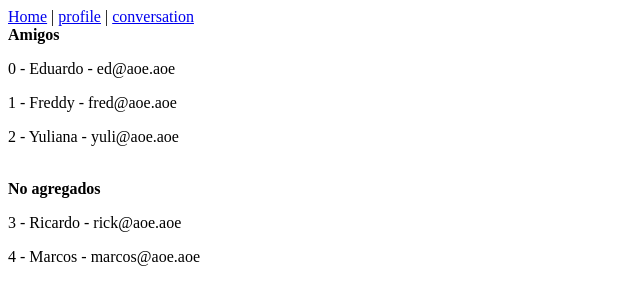
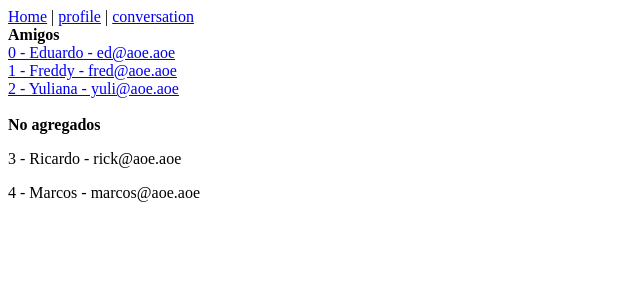
Before and after one commit to luisfridev/platzinger, an Angular app: page /home in a window 1280 px wide. Shown: the top 304 px of the page, without its empty margins (0-640 px from the left). Built offline with nearby package versions, Linux system fonts and the light colour scheme.

Commit message:
Agregando params

```diff
--- a/src/app/app-routing.module.ts
+++ b/src/app/app-routing.module.ts
@@ -8,7 +8,7 @@
 const routes: Routes = [
    {path: 'home', component: HomeComponent},
    {path: 'login', component: LoginComponent},
-   {path: 'conversation', component: ConversationComponent},
+   {path: 'conversation/:uid?', component: ConversationComponent},
    {path: 'profile', component: ProfileComponent},
 ];
 
--- a/src/app/components/conversation/conversation.component.ts
+++ b/src/app/components/conversation/conversation.component.ts
@@ -1,4 +1,5 @@
 import { Component, OnInit } from '@angular/core';
+import { ActivatedRoute } from '@angular/router';
 
 @Component({
   selector: 'app-conversation',
@@ -6,8 +7,12 @@
   styleUrls: ['./conversation.component.scss']
 })
 export class ConversationComponent implements OnInit {
+  friendId: any;
 
-  constructor() { }
+    constructor(private _activatedRoute: ActivatedRoute) {
+        this.friendId = this._activatedRoute.snapshot.params['uid'];
+        console.log(this.friendId);
+  }
 
   ngOnInit() {
   }
--- a/src/app/components/home/home.component.html
+++ b/src/app/components/home/home.component.html
@@ -2,9 +2,11 @@
 <b>Amigos</b>
 <br>
 <ng-container *ngFor="let user of friends; let i = index">
-  <p *ngIf="user.friend ==  true">
-    {{ i }} - {{ user.nick }} - {{ user.email }}
-  </p>
+  <div *ngIf="user.friend ==  true">
+    <a routerLink="/conversation/{{ user.uid }}">
+      {{ i }} - {{ user.nick }} - {{ user.email }}
+    </a>
+  </div>
 </ng-container>
 <br>
 <b>No agregados</b>
--- a/src/app/components/home/home.component.ts
+++ b/src/app/components/home/home.component.ts
@@ -21,28 +21,28 @@
             age: 28,
             email: 'fred@aoe.aoe',
             friend: true,
-            uid: 1
+            uid: 2
         };
         let usuario3: User = {
             nick: 'Yuliana',
             age: 18,
             email: 'yuli@aoe.aoe',
             friend: true,
-            uid: 1
+            uid: 3
         };
         let usuario4: User = {
             nick: 'Ricardo',
             age: 17,
             email: 'rick@aoe.aoe',
             friend: false,
-            uid: 1
+            uid: 4
         };
         let usuario5: User = {
             nick: 'Marcos',
             age: 30,
             email: 'marcos@aoe.aoe',
             friend: false,
-            uid: 1
+            uid: 5
         };
 
         this.friends = [
```
